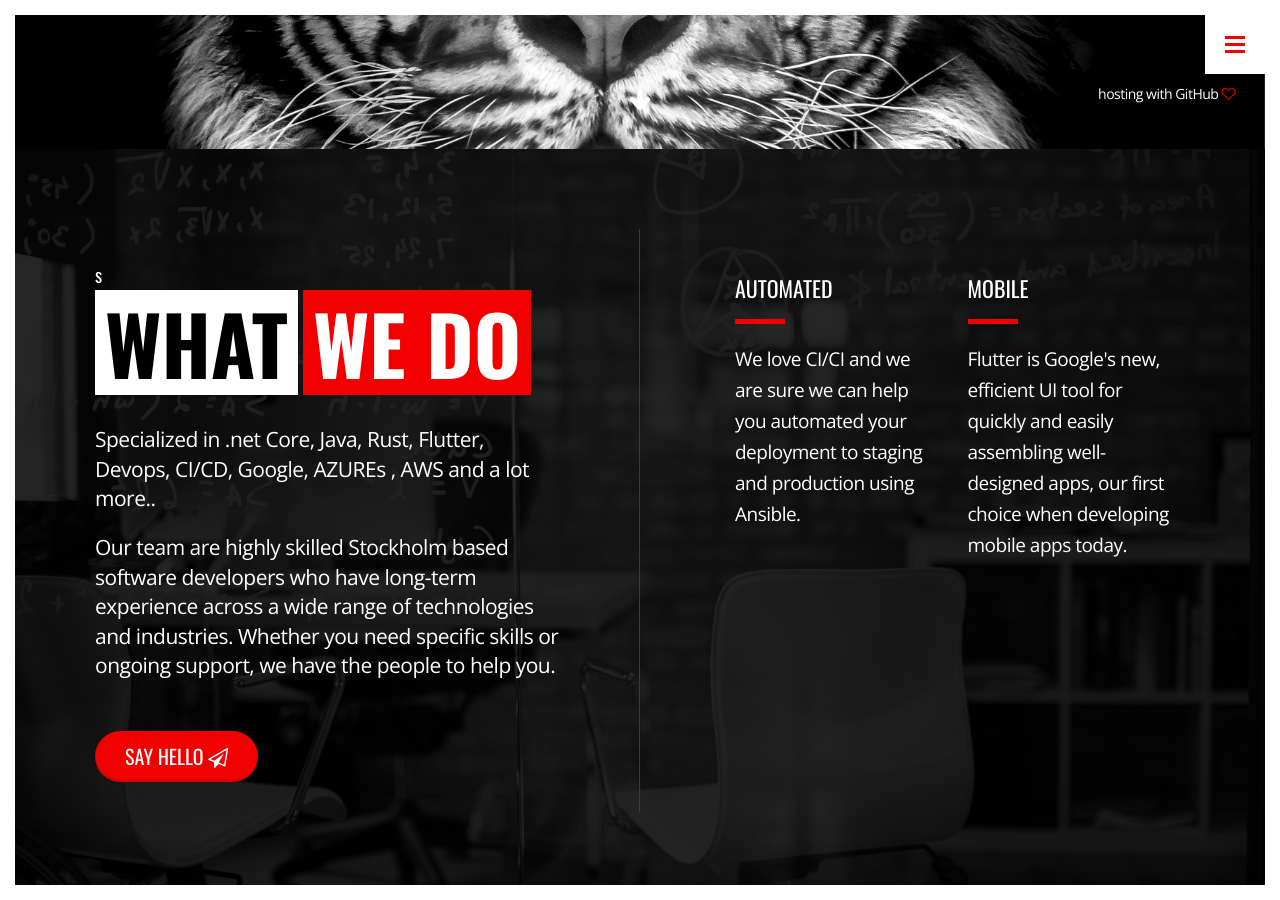
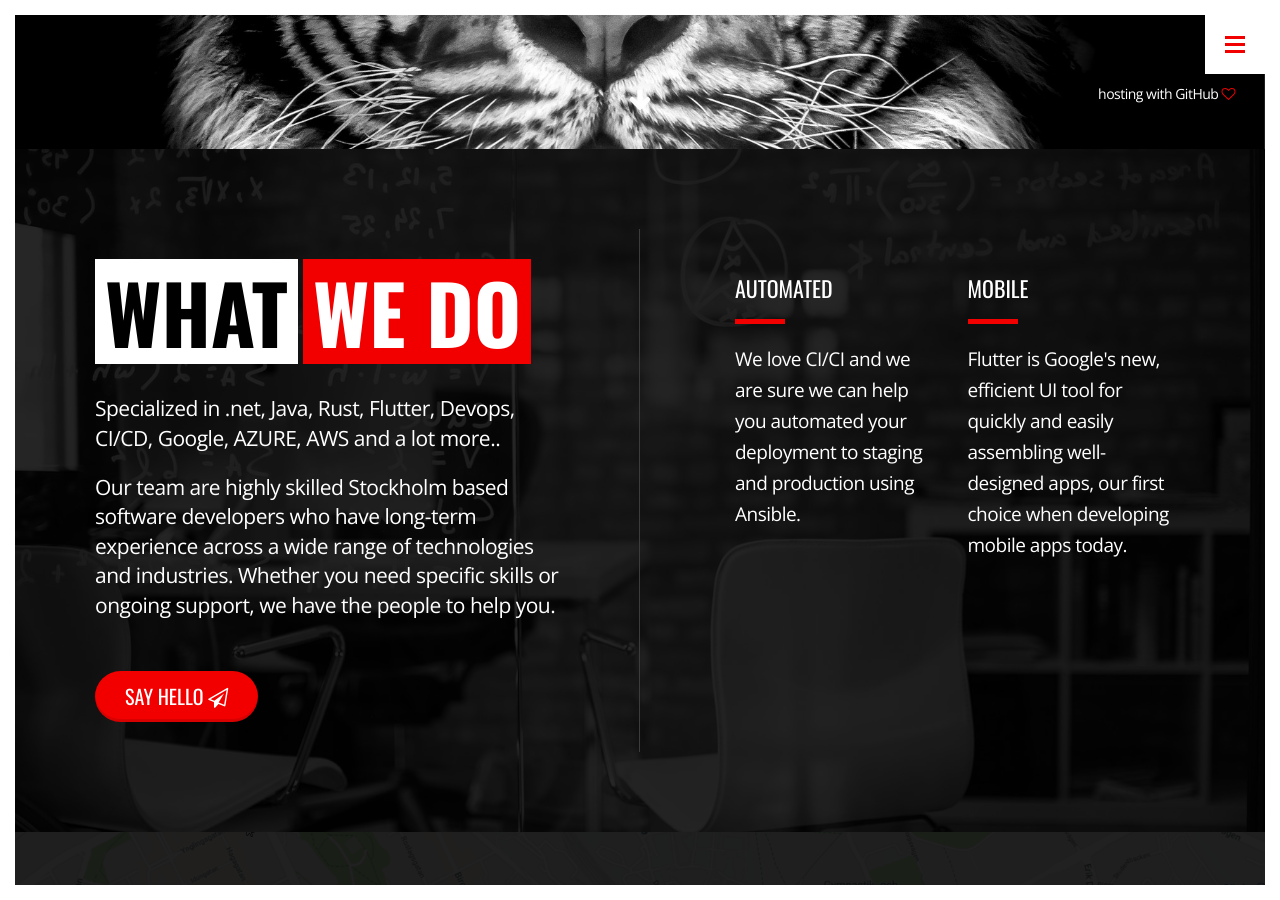
Before and after one commit to teamtau/teamtau.github.io, a Jekyll site: the page built from index.html, in a window 1280 px wide and 900 px high, scrolled down 751 px. Built offline with Jekyll 4.4.1, drawn with Linux system fonts in a browser that asks for light colours; some web fonts are replaced.

Commit message:
Update index.html

```diff
--- a/index.html
+++ b/index.html
@@ -44,13 +44,13 @@ layout: default
                 <div class="col-left col-lg-6 col-lg-height col-middle no-padding">
                     <div class="col-inner">
 
-                        <!-- Begin Heading -->s
+                        <!-- Begin Heading -->
                         <div class="heading heading-xlg">
                             <h1><span class="bg-white text-dark">What</span><span class="bg-main text-white">We Do</span></h1>
                         </div>
                         <!-- End Heading -->
 
-                        <p class="lead">Specialized in .net Core, Java, Rust, Flutter, Devops, CI/CD, Google, AZUREs , AWS and a lot more..</p>
+                        <p class="lead">Specialized in .net, Java, Rust, Flutter, Devops, CI/CD, Google, AZURE, AWS and a lot more..</p>
 
                         <p class="lead">
                             Our team are highly skilled Stockholm based software developers who have long-term experience across a wide range of technologies and industries. Whether you need specific skills or ongoing support, we have the people to help you.
```
